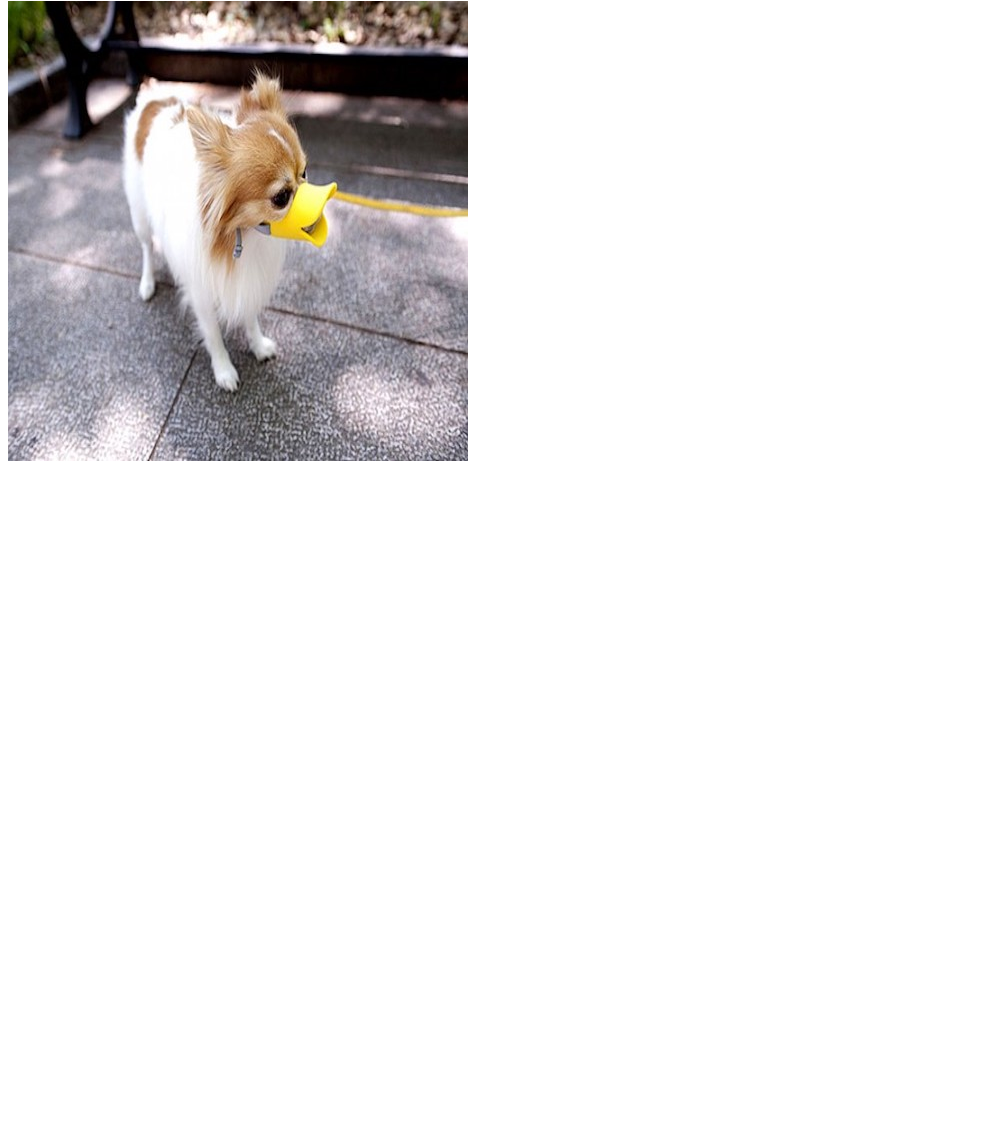
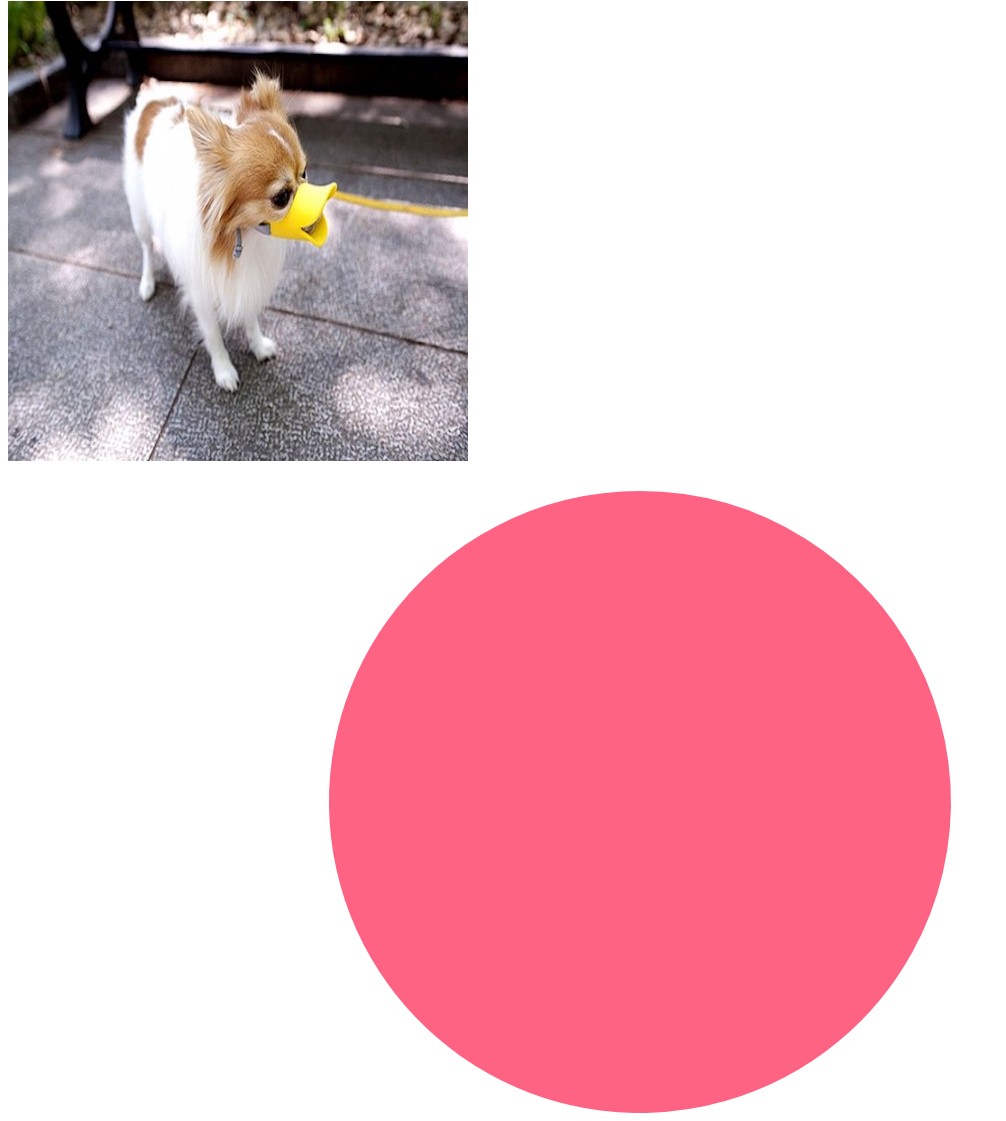
Before and after one commit to futurebound/bus_mall, a plain HTML site: page index.html in a window 1280 px wide. Shown: the part 543-1664 px from the top of the page, without its empty margins (0-1006 px from the left). Before the commit the page ends 1024 px from the top, so only its background shows below. Drawn offline with nearby package versions, Linux system fonts and the light colour scheme.

Commit message:
added chart

```diff
--- a/app.js
+++ b/app.js
@@ -125,3 +125,25 @@ function displayImages() {
 }
 
 displayImages();
+
+
+// chart
+var ctx = document.getElementById('myChart').getContext('2d');
+var chart = new Chart(ctx, {
+    // The type of chart we want to create
+    type: 'pie',
+
+    // The data for our dataset
+    data: {
+        labels: [],
+        datasets: [{
+            label: "Statistics",
+            backgroundColor: 'rgb(255, 99, 132)',
+            borderColor: 'rgb(255, 99, 132)',
+            data: [0, 10, 5, 2, 20, 30, 45],
+        }]
+    },
+
+    // Configuration options go here
+    options: {}
+});
--- a/index.html
+++ b/index.html
@@ -24,9 +24,12 @@
 
           </ul>
         </section>
+        <canvas id="myChart"></canvas>
       </main>
       <footer>
 
       </footer>
+
+      <script src="https://cdnjs.cloudflare.com/ajax/libs/Chart.js/2.4.0/Chart.min.js"></script>
       <script src="app.js"></script>
     </body>
```
